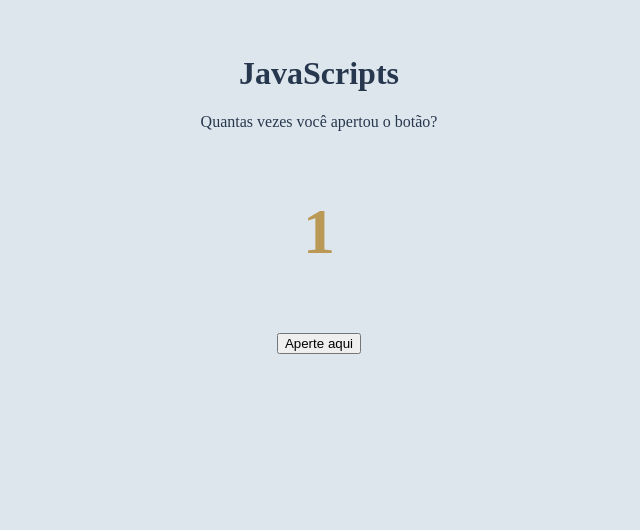
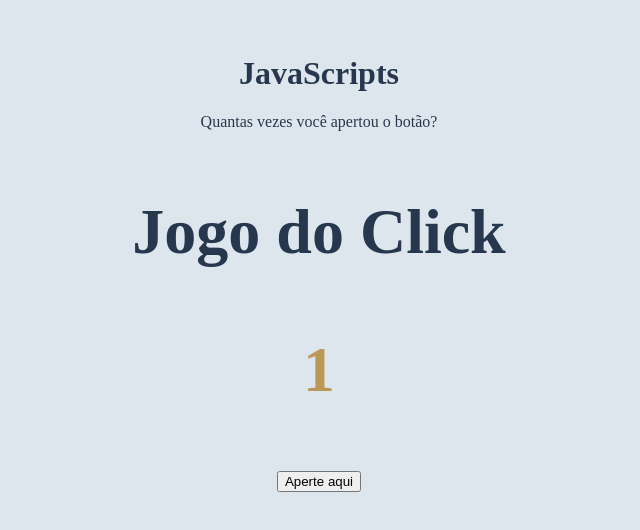
Before and after one commit to wallacegoulart/mba-usp-aula02, a plain HTML site: page src/primeiroProjeto/index.html in a window 1280 px wide. Both pictures are taken after a click on the button "Aperte aqui". Shown: the whole page, without its empty margins (321-961 px from the left). Drawn offline with Linux system fonts and the light colour scheme.

Commit message:
Ajuste no controle de tags

```diff
--- a/src/primeiroProjeto/app.js
+++ b/src/primeiroProjeto/app.js
@@ -3,7 +3,7 @@ console.log(botao)
 botao.addEventListener("click",somarUm)
 
 function somarUm(){
-    let elementoH3 = document.querySelector("h3")
+    let elementoH3 = document.getElementById("valor")
     let valor = parseInt(elementoH3.textContent)
     let novoValor = valor + 1
     elementoH3.textContent = novoValor
--- a/src/primeiroProjeto/index.html
+++ b/src/primeiroProjeto/index.html
@@ -10,7 +10,8 @@
 <body>
     <h1>JavaScripts</h1>
     <p>Quantas vezes você apertou o botão?</p>
-    <h3>0</h3>
+    <h3>Jogo do Click</h3>
+    <h3 id="valor">0</h3>
     <button>Aperte aqui</button>
 
     <script src="app.js"></script>
```
